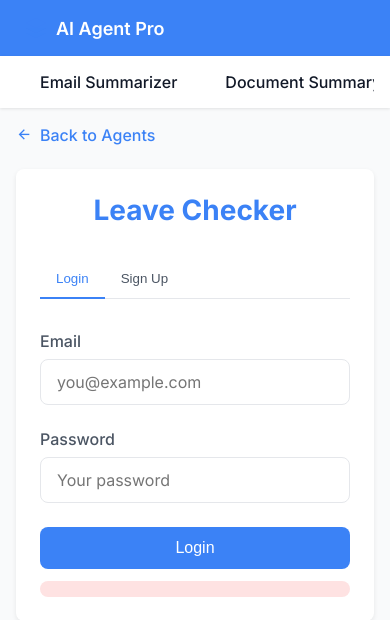
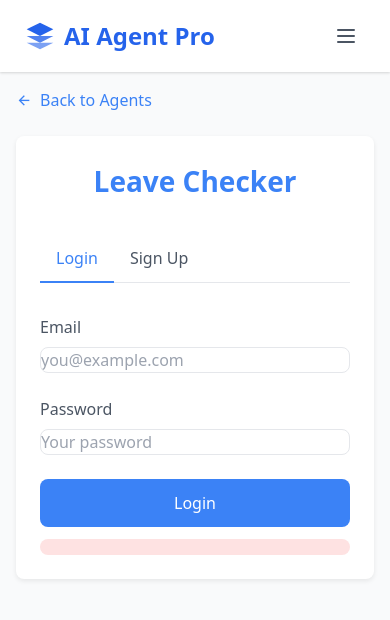
Before and after one commit to adityavardhansharma/drish-ai-agent, a Flask app: page /leave in a window 390 px wide. Shown: the top 620 px of the page. Run offline with Flask 2, Linux system fonts and the light colour scheme; some libraries are stand-ins or nearby versions.

Commit message:
re designed the ui

```diff
--- a/templates/leave_checker.html
+++ b/templates/leave_checker.html
@@ -5,7 +5,15 @@
   <meta name="viewport" content="width=device-width, initial-scale=1.0">
   <title>Leave Checker</title>
   <link href="https://fonts.googleapis.com/css2?family=Inter:wght@300;400;500;600;700&display=swap" rel="stylesheet">
-  <link href="https://cdnjs.cloudflare.com/ajax/libs/remixicon/4.1.0/remixicon.min.css" rel="stylesheet">
+  <link
+  href="https://cdn.jsdelivr.net/npm/tailwindcss@2.2.19/dist/tailwind.min.css"
+  rel="stylesheet"
+/>
+<link
+  rel="stylesheet"
+  href="https://cdn.jsdelivr.net/npm/remixicon@3.5.0/fonts/remixicon.css"
+/>
+
   <style>
     :root {
       --primary: #3b82f6;
@@ -421,38 +429,138 @@
 </head>
 <body>
   <!-- App Header with Navigation -->
-  <header class="app-header">
-    <div class="app-header-left">
-      <div class="app-logo">
-        <svg width="24" height="24" viewBox="0 0 24 24">
-          <path d="M12 2L2 7l10 5 10-5z" fill="var(--primary)"/>
-          <path d="M2 17l10 5 10-5" fill="var(--primary)" fill-opacity="0.6"/>
-          <path d="M2 12l10 5 10-5" fill="var(--primary)" fill-opacity="0.8"/>
+  <link
+  href="https://cdn.jsdelivr.net/npm/tailwindcss@2.2.19/dist/tailwind.min.css"
+  rel="stylesheet"
+/>
+<link
+  rel="stylesheet"
+  href="https://cdn.jsdelivr.net/npm/remixicon@3.5.0/fonts/remixicon.css"
+/>
+<!-- Common Header Component -->
+<header class="bg-white shadow">
+  <div class="max-w-7xl mx-auto flex items-center justify-between py-4 px-6">
+    <!-- Left: Logo & Desktop Navigation -->
+    <div class="flex items-center space-x-4">
+      <a href="/" class="flex items-center">
+        <!-- Logo SVG -->
+        <svg
+          class="h-8 w-8 text-blue-600"
+          fill="currentColor"
+          viewBox="0 0 24 24"
+        >
+          <path d="M12 2L2 7l10 5 10-5z" />
+          <path d="M2 17l10 5 10-5" fill-opacity="0.6" />
+          <path d="M2 12l10 5 10-5" fill-opacity="0.8" />
         </svg>
-        <span>AI Agent Pro</span>
-      </div>
-      <div class="nav-buttons electron-only">
-        <button id="nav-back" class="nav-button" data-action="back" title="Back">
-          <i class="ri-arrow-left-line"></i>
+        <span class="ml-2 text-2xl font-bold text-blue-600">
+          AI Agent Pro
+        </span>
+      </a>
+      <!-- Desktop Navigation Links -->
+      <nav class="hidden md:flex space-x-6 ml-6">
+        <a
+          href="/email"
+          class="text-gray-600 hover:text-blue-600 font-medium"
+          >Email Summarizer</a
+        >
+        <a
+          href="/document"
+          class="text-gray-600 hover:text-blue-600 font-medium"
+          >Document Summary</a
+        >
+        <a
+          href="/object"
+          class="text-gray-600 hover:text-blue-600 font-medium"
+          >Object Detection</a
+        >
+        <a
+          href="/leave"
+          class="text-gray-600 hover:text-blue-600 font-medium"
+          >Leave Checker</a
+        >
+      </nav>
+    </div>
+
+    <!-- Right: Optional Electron Navigation & Mobile Menu Button -->
+    <div class="flex items-center space-x-4">
+      <!-- Electron Navigation (only shown when available) -->
+      <div class="hidden sm:flex space-x-2 electron-only">
+        <button
+          id="nav-back"
+          class="p-2 hover:bg-blue-50 rounded-full"
+          title="Back"
+        >
+          <i class="ri-arrow-left-line text-xl text-blue-600"></i>
         </button>
-        <button id="nav-forward" class="nav-button" data-action="forward" title="Forward">
-          <i class="ri-arrow-right-line"></i>
+        <button
+          id="nav-forward"
+          class="p-2 hover:bg-blue-50 rounded-full"
+          title="Forward"
+        >
+          <i class="ri-arrow-right-line text-xl text-blue-600"></i>
         </button>
       </div>
+      <!-- Mobile Menu Toggle -->
+      <button
+        id="mobile-menu-button"
+        class="md:hidden p-2 hover:bg-blue-50 rounded-full focus:outline-none"
+      >
+        <svg
+          class="h-6 w-6 text-gray-600"
+          xmlns="http://www.w3.org/2000/svg"
+          fill="none"
+          viewBox="0 0 24 24"
+          stroke="currentColor"
+        >
+          <path
+            stroke-linecap="round"
+            stroke-linejoin="round"
+            stroke-width="2"
+            d="M4 6h16M4 12h16M4 18h16"
+          />
+        </svg>
+      </button>
     </div>
-  </header>
+  </div>
+</header>
 
-  <!-- Tab Navigation Bar -->
-  <nav class="tab-navigation">
-    <div class="container">
-      <div class="tab-nav">
-        <a href="/email" class="tab-item">Email Summarizer</a>
-        <a href="/document" class="tab-item">Document Summary</a>
-        <a href="/object" class="tab-item">Object Detection</a>
-        <a href="/leave" class="tab-item active">Leave Checker</a>
-      </div>
-    </div>
+<!-- Mobile Navigation Menu -->
+<div id="mobile-menu" class="md:hidden hidden">
+  <nav class="px-6 pb-4 space-y-3">
+    <a
+      href="/email"
+      class="block text-gray-600 hover:text-blue-600 font-medium"
+      >Email Summarizer</a
+    >
+    <a
+      href="/document"
+      class="block text-gray-600 hover:text-blue-600 font-medium"
+      >Document Summary</a
+    >
+    <a
+      href="/object"
+      class="block text-gray-600 hover:text-blue-600 font-medium"
+      >Object Detection</a
+    >
+    <a
+      href="/leave"
+      class="block text-gray-600 hover:text-blue-600 font-medium"
+      >Leave Checker</a
+    >
   </nav>
+</div>
+
+<script>
+  // Mobile menu toggle functionality
+  const mobileMenuButton = document.getElementById('mobile-menu-button');
+  const mobileMenu = document.getElementById('mobile-menu');
+
+  mobileMenuButton.addEventListener('click', () => {
+    mobileMenu.classList.toggle('hidden');
+  });
+</script>
+
 
   <main class="main-content">
     <div class="content-wrapper">
```
